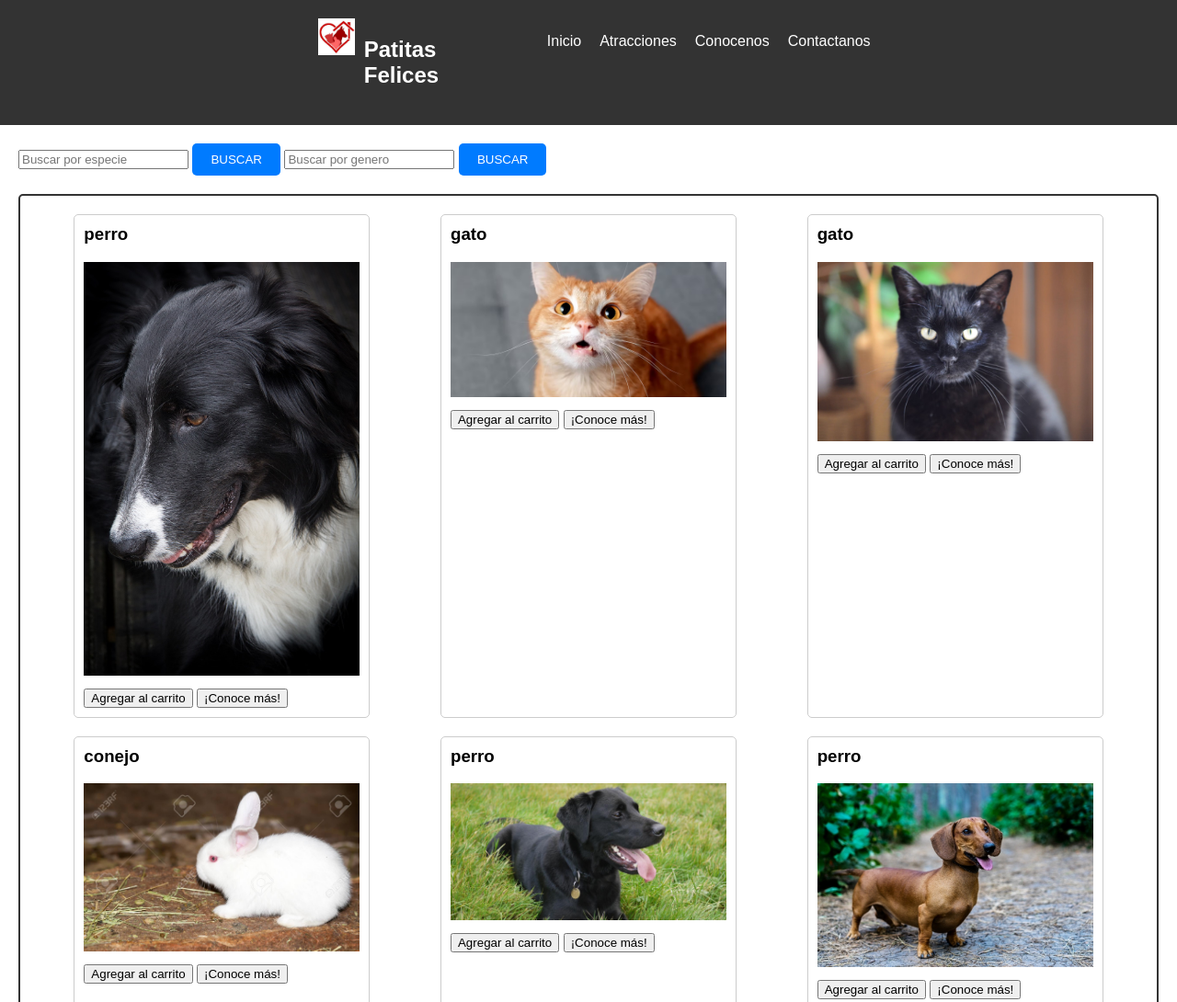
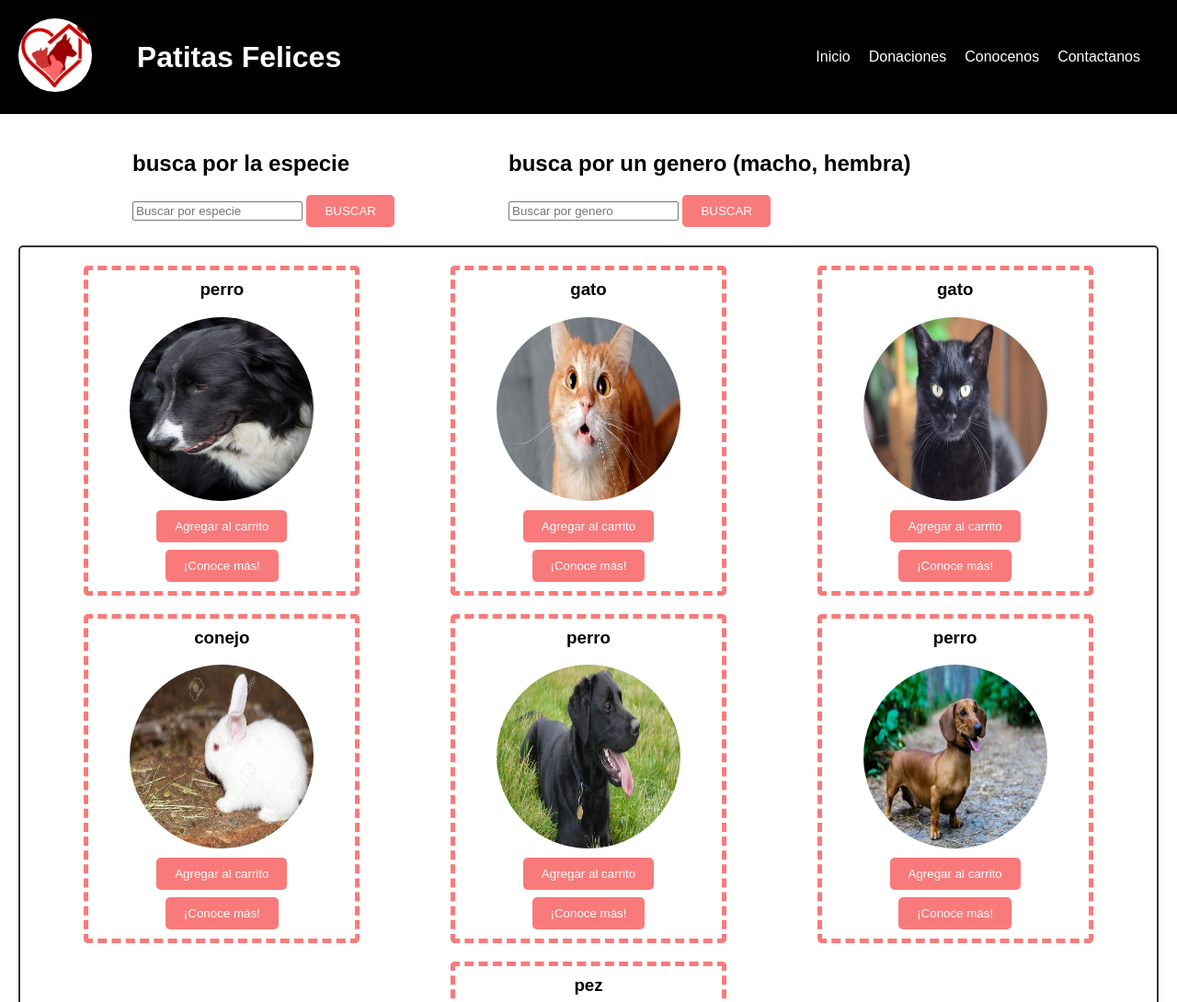
Before and after one commit to diegoandres11/preEntrega1-Serna, a plain HTML site: page index.html in a window 1280 px wide. Shown: the top 1090 px of the page at 92% size. Drawn offline with Linux system fonts and the light colour scheme; some packages are replaced by stand-ins of ours; a script that the page names is missing.

Commit message:
agregando estilos y algunos cambios

```diff
--- a/css/style.css
+++ b/css/style.css
@@ -1,26 +1,64 @@
 #header {
-    background-color: #333;
+    background-color: rgb(0, 0, 0);
     color: white;
     padding: 20px;
     display: flex;
     flex-direction: row;
-    justify-content: space-around;
+    justify-content: space-between;
+    align-items: center;
+    text-align: center;
+  }
+
+  #titulo{
+    width: 300px;
+    align-items: center;
+    text-align: center;
+  }
+
+  article{
+    display: flex;
+    align-items: center;
+    text-align: center;
+    background-color: rgb(0, 0, 0);
+    color: var(--main-color);
+    margin-bottom: 5%;
+    margin-top: 5%;
+  }
+
+  article img{
+    border-radius: 50%;
+    margin: 1%;
+  }
+
+  .article{
+    width: 40%;
+    height: 200px;
+    padding: 2%;
+    margin-bottom:5%;
+    color: white;
+    background-color: var(--main-color);
+  }
+
+  .botonDetalle{
+    margin-top: 3%;
   }
 
   nav{
     display: flex;
     justify-content: space-around;
+    align-items: center;
+    text-align: center;
   }
 
   .logo img {
     margin-right: 10px;
+    border-radius: 50%;
   }
 
   .contenedor-nav {
     margin-left: auto;
     display: flex;
     justify-content: space-around;
-    margin-left: 20%;
   }
 
   .navbar-nav {
@@ -39,13 +77,13 @@
   }
 
   .navbar-nav .nav-link:hover {
-    color: #ffc107; /* Cambia el color al pasar el ratón */
+    color: var(--main-color);
   }
 
   /* Estilos para los botones */
   #botonBuscar,
   #botonBuscarGenero {
-    background-color: #007bff;
+    background-color: var(--main-color);
     color: white;
     border: none;
     padding: 10px 20px;
@@ -73,9 +111,33 @@
   .tarjeta {
     width: 300px;
     margin-bottom: 20px;
-    border: 1px solid #ccc;
+    border: 5px dashed var(--main-color);
     border-radius: 5px;
     padding: 10px;
+    display: flex;
+    flex-direction: column;
+    align-items: center;
+
+  }
+
+  .seccionCarrito{
+    margin-top: 10%;
+  }
+
+  .container-search{
+    display: flex;
+  }
+
+  .search{
+    margin-left: 10%;
+  }
+
+  .boton{
+    padding: 10px 20px;
+    border: none;
+    border-radius: 5px;
+    background-color: var(--main-color);
+    color: white;
   }
 
   .tarjeta h3 {
@@ -83,9 +145,10 @@
   }
 
   .imgTarjeta {
-    width: 100%;
-    height: auto;
+    width: 200px;
+    height: 200px;
     margin-bottom: 10px;
+    border-radius: 50%;
   }
 
   /* Estilos para el contenedor del carrito */
@@ -94,6 +157,7 @@
     border: 2px solid #333;
     border-radius: 5px;
     padding: 20px;
+    display: flex;
   }
 
   .tarjetaProductoCarrito {
@@ -102,6 +166,10 @@
     border: 1px solid #ccc;
     border-radius: 5px;
     padding: 10px;
+    display: flex;
+    flex-direction: column;
+    align-items: center;
+    text-align: center;
   }
 
   .tarjetaProductoCarrito img {
@@ -111,6 +179,13 @@
   }
 
   /* Estilos generales */
+  :root{
+    --main-color: #f97a7a
+  }
+  *{
+    box-sizing: border-box;
+  }
+
   body {
     font-family: Arial, sans-serif;
     margin: 0;
@@ -120,3 +195,10 @@
   main {
     padding: 20px;
   }
+
+  #footer{
+    display: flex;
+    align-items: center;
+    text-align: center;
+    justify-content: space-evenly;
+  }
--- a/index.html
+++ b/index.html
@@ -9,19 +9,18 @@
 </head>
 <body>
     <header id="header">
-        <nav>
             <a class="logo" href="#">
-                <img src="./assets/img/logo.jpg" alt="Logo" width="40">
+                <img src="./assets/img/logo.jpg" alt="Logo" width="80">
             </a>
 
             <h1 id="titulo">Patitas Felices</h1>
-            <div class="contenedor-nav">
+            <nav class="contenedor-nav">
                 <ul class="navbar-nav">
                     <li class="item">
                         <a class="nav-link" href="#">Inicio</a>
                     </li>
                     <li class="item">
-                        <a class="nav-link" href="#">Atracciones</a>
+                        <a class="nav-link" href="#">Donaciones</a>
                     </li>
                     <li class="item">
                         <a class="nav-link" href="#">Conocenos</a>
@@ -30,22 +29,36 @@
                         <a class="nav-link" href="#">Contactanos</a>
                     </li>
                 </ul>
-            </div>
             </nav>
     </header>
     <main>
+        <div class="container-search">
+            <div class="search" >
+                <h2>busca por la especie</h2>
                 <input id="inputBusqueda" placeholder="Buscar por especie">
                 <button id="botonBuscar" >BUSCAR</button>
+            </div>
+            <div class="search">
+                <h2>busca por un genero (macho, hembra)</h2>
                 <input id="inputBusquedaGenero" placeholder="Buscar por genero">
                 <button id="botonBuscarGenero" >BUSCAR</button>
+            </div>
+        </div>
+
+
 
         <div id="contenedorProductos"></div>
-        <div id="contenedorCarrito">
-            <h2>tu carrito</h2>
+        <section class="seccionCarrito">
+            <h2>mascotas agregadas al carrito 🐾 🛒</h2>
+            <div id="contenedorCarrito"></div>
+        </section>
         </div>
         <article>
+            <div>
                 <h2>tenemos a muchos buscando un hogar ❤️</h2>
                 <p>Nos alegra saber que estas pensando en adoptar, todos nuestros peludos están a la espera de una familia y son entregados en óptimas condiciones de salud y belleza a adoptantes responsables y amorosos. En esta página conocerás nuestro proceso de adopción y requisitos, pero lo primero es conocer al peludo que deseas adoptar, si ya tienes su nombre sigue leyendo nuestras condiciones, de lo contrario puedes conocer todos nuestro peluditos en los siguientes links.</p>
+            </div>
+
             <img src="./assets/img/mascotas.jpg" alt="">
         </article>
 
--- a/main.js
+++ b/main.js
@@ -80,8 +80,8 @@ function renderizarMascotas(mascotas, carrito) {
             tarjetaMascota.innerHTML = `
                 <h3>${mascota.especie}</h3>
                 <img class='imgTarjeta' src='./assets/img/${mascota.rutaImg}' />
-                <button id='botonCarrito${mascota.id}'>Agregar al carrito</button>
-                <button class="botonDetalle" data-id="${mascota.id}">¡Conoce más!</button>
+                <button class="boton" id='botonCarrito${mascota.id}'>Agregar al carrito</button>
+                <button class="boton botonDetalle" data-id="${mascota.id}">¡Conoce más!</button>
             `
 
             contenedorMascotas.appendChild(tarjetaMascota)
@@ -161,7 +161,7 @@ function renderizarCarrito(mascotas, carrito) {
             <p>Especie: ${mascota.especie}</p>
             <p>Género: ${mascota.genero}</p>
             <img class='imgTarjeta' src='./assets/img/${mascota.rutaImg}' />
-            <button id='botonEliminar${mascota.id}'>Eliminar del carrito</button>
+            <button id='botonEliminar${mascota.id}' class="boton">Eliminar del carrito</button>
         `
 
         contenedorCarrito.appendChild(tarjetaMascotaCarrito)
@@ -178,4 +178,4 @@ function obtenerCarritoLS() {
     return JSON.parse(localStorage.getItem("carrito")) || []
 }
 
-pedirInfo().then(principal)
+principal()
```
Lines whose indentation alone changed are shown as unchanged.
